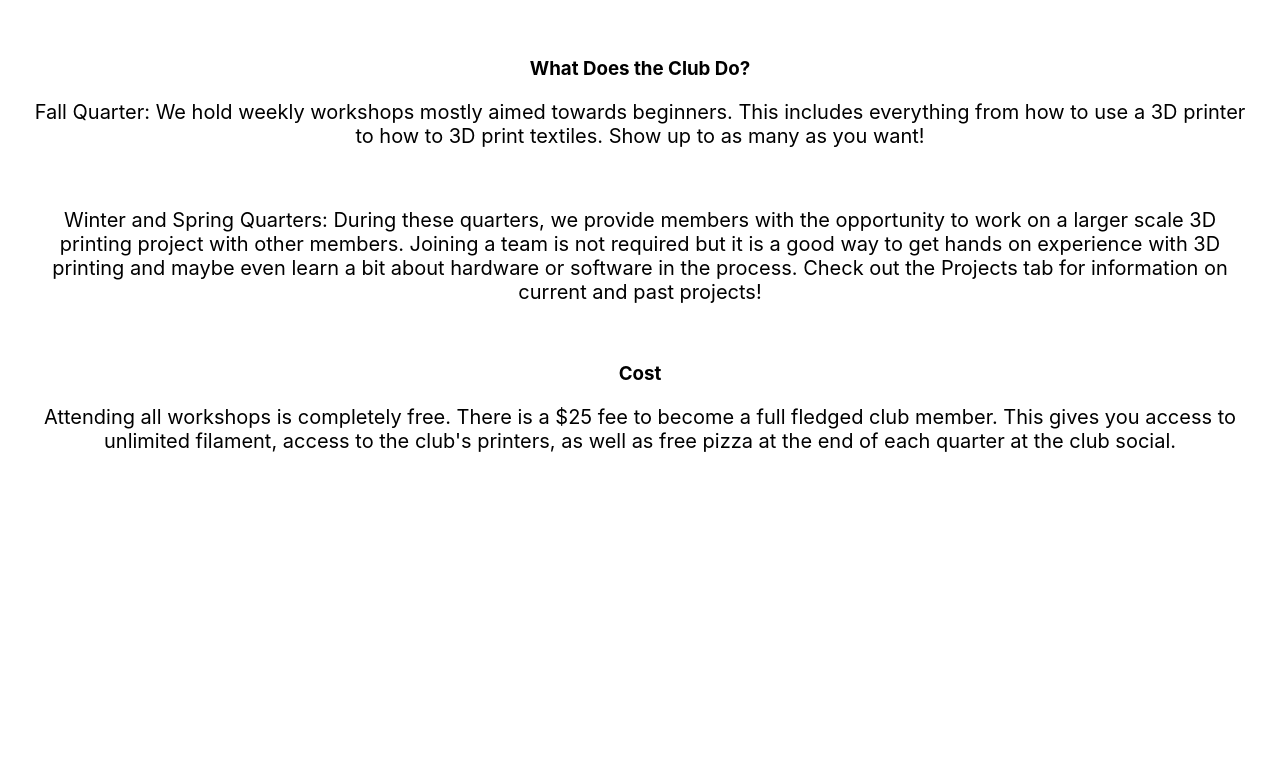
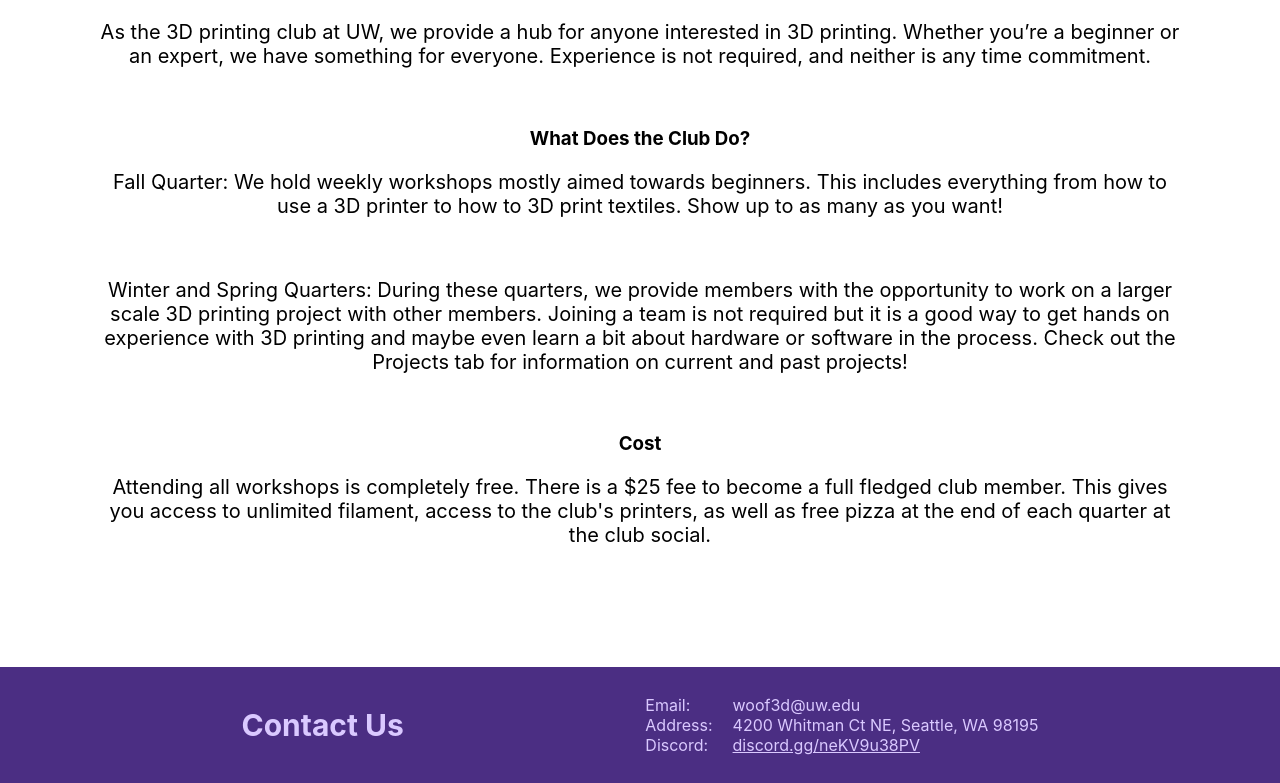
Before and after one commit to woof3dUW/WOOF3D-Website, a React (Create React App) app: page / in a window 1280 px wide. Shown: the part 405-1188 px from the top of the page. Before the commit the page ends 908 px from the top, so only its background shows below. Built offline with nearby package versions, Linux system fonts and the light colour scheme.

Commit message:
Added a footer with email, address and discord. Address (taken from old website) is probably incorrect.

```diff
--- /dev/null
+++ b/src/components/Footer.css
@@ -0,0 +1,27 @@
+.Footer {
+    background-color: rgb(75, 46, 131);
+    color: rgb(218, 201, 255);
+    display: flex;
+    align-items: center;
+    justify-content: space-around;
+    width: 100%;
+}
+
+.ContactUsText {
+    font-size: 30px;
+    margin-left: auto;
+}
+
+.LeftText {
+    margin-left: auto;
+    margin-right: 20px;
+}
+
+.RightText {
+    margin-right: auto;
+}
+
+.DiscordLink {
+    color: rgb(218, 201, 255);
+    text-decoration: underline;
+}
--- /dev/null
+++ b/src/components/Footer.js
@@ -0,0 +1,21 @@
+import "./Footer.css";
+
+export const Footer = () => {
+    return (
+        <>
+            <footer className="Footer">
+                <h4 className="ContactUsText">Contact Us</h4>
+                <div className="LeftText">
+                    <div>Email:</div>
+                    <div>Address:</div>
+                    <div>Discord:</div>
+                </div>
+                <div className="RightText">
+                    <div>woof3d@uw.edu</div>
+                    <div>4200 Whitman Ct NE, Seattle, WA 98195</div>
+                    <a href="https://discord.gg/neKV9u38PV" className="DiscordLink" target="_blank" rel="noreferrer noopener">discord.gg/neKV9u38PV</a>
+                </div>
+            </footer>
+        </>
+    )
+}
--- a/src/pages/HomePage.js
+++ b/src/pages/HomePage.js
@@ -1,9 +1,10 @@
 import { Header } from "../components/Header";
+import { Footer } from "../components/Footer";
 import "./Page.css";
 
 export const HomePage = () => {
       return (
-        <div>
+        <div className="Container">
             <Header/>
             <main className="MainContent">
 
@@ -33,6 +34,7 @@ export const HomePage = () => {
                     This gives you access to unlimited filament, access to the club's printers, as well as free pizza at the end of each quarter at the club social.
                 </p>
             </main>
+            <Footer/>
         </div>
     );
 }
--- a/src/pages/Page.css
+++ b/src/pages/Page.css
@@ -1,9 +1,15 @@
 .MainContent {
     text-align: center;
     margin-top: 60px;
-    padding: 30px;
+    padding: 100px;
 }
 
 p {
     font-size: 20px;
 }
+
+.Container {
+    min-height: 100vh;
+    display: grid;
+    grid-template-rows: 1fr auto;
+}
```
